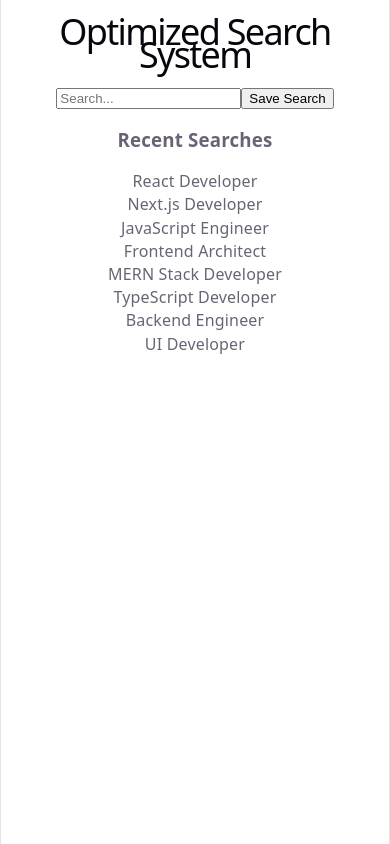
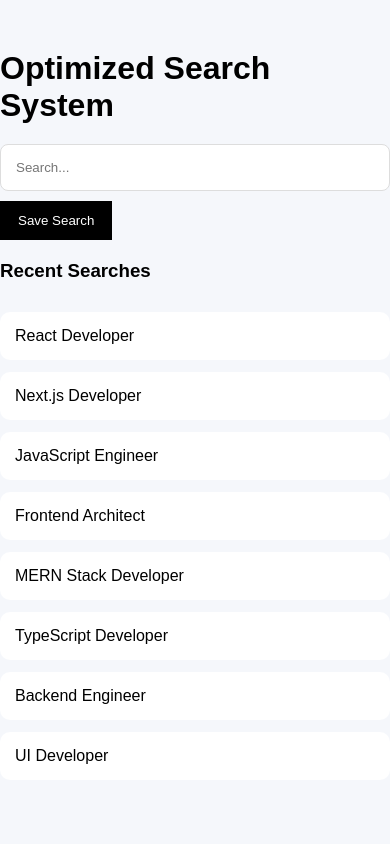
Before and after one commit to jihadsoyon/React-Learn-Practice, a React (Vite) app in the folder Problem-Solving/optimized-search-system/: page / in a window 390 px wide. Built offline with nearby package versions, Linux system fonts and the light colour scheme.

Commit message:
Add responsive styling and UX improvements

```diff
--- a/Problem-Solving/optimized-search-system/src/index.css
+++ b/Problem-Solving/optimized-search-system/src/index.css
@@ -1,111 +1,63 @@
-:root {
-  --text: #6b6375;
-  --text-h: #08060d;
-  --bg: #fff;
-  --border: #e5e4e7;
-  --code-bg: #f4f3ec;
-  --accent: #aa3bff;
-  --accent-bg: rgba(170, 59, 255, 0.1);
-  --accent-border: rgba(170, 59, 255, 0.5);
-  --social-bg: rgba(244, 243, 236, 0.5);
-  --shadow:
-    rgba(0, 0, 0, 0.1) 0 10px 15px -3px, rgba(0, 0, 0, 0.05) 0 4px 6px -2px;
-
-  --sans: system-ui, 'Segoe UI', Roboto, sans-serif;
-  --heading: system-ui, 'Segoe UI', Roboto, sans-serif;
-  --mono: ui-monospace, Consolas, monospace;
-
-  font: 18px/145% var(--sans);
-  letter-spacing: 0.18px;
-  color-scheme: light dark;
-  color: var(--text);
-  background: var(--bg);
-  font-synthesis: none;
-  text-rendering: optimizeLegibility;
-  -webkit-font-smoothing: antialiased;
-  -moz-osx-font-smoothing: grayscale;
-
-  @media (max-width: 1024px) {
-    font-size: 16px;
-  }
-}
-
-@media (prefers-color-scheme: dark) {
-  :root {
-    --text: #9ca3af;
-    --text-h: #f3f4f6;
-    --bg: #16171d;
-    --border: #2e303a;
-    --code-bg: #1f2028;
-    --accent: #c084fc;
-    --accent-bg: rgba(192, 132, 252, 0.15);
-    --accent-border: rgba(192, 132, 252, 0.5);
-    --social-bg: rgba(47, 48, 58, 0.5);
-    --shadow:
-      rgba(0, 0, 0, 0.4) 0 10px 15px -3px, rgba(0, 0, 0, 0.25) 0 4px 6px -2px;
-  }
-
-  #social .button-icon {
-    filter: invert(1) brightness(2);
-  }
+* {
+  margin: 0;
+  padding: 0;
+  box-sizing: border-box;
 }
 
 body {
-  margin: 0;
+  background: #f5f7fb;
+  font-family: sans-serif;
 }
 
-#root {
-  width: 1126px;
-  max-width: 100%;
-  margin: 0 auto;
-  text-align: center;
-  border-inline: 1px solid var(--border);
-  min-height: 100svh;
-  display: flex;
-  flex-direction: column;
-  box-sizing: border-box;
-}
-
-h1,
-h2 {
-  font-family: var(--heading);
-  font-weight: 500;
-  color: var(--text-h);
+.container {
+  max-width: 800px;
+  margin: 50px auto;
 }
 
 h1 {
-  font-size: 56px;
-  letter-spacing: -1.68px;
-  margin: 32px 0;
-  @media (max-width: 1024px) {
-    font-size: 36px;
-    margin: 20px 0;
-  }
-}
-h2 {
-  font-size: 24px;
-  line-height: 118%;
-  letter-spacing: -0.24px;
-  margin: 0 0 8px;
-  @media (max-width: 1024px) {
-    font-size: 20px;
-  }
-}
-p {
-  margin: 0;
+  margin-bottom: 20px;
 }
 
-code,
-.counter {
-  font-family: var(--mono);
-  display: inline-flex;
-  border-radius: 4px;
-  color: var(--text-h);
+.search-input {
+  width: 100%;
+  padding: 15px;
+  border-radius: 8px;
+  border: 1px solid #ddd;
 }
 
-code {
-  font-size: 15px;
-  line-height: 135%;
-  padding: 4px 8px;
-  background: var(--code-bg);
+.search-btn {
+  margin-top: 10px;
+  padding: 12px 18px;
+  border: none;
+  background: black;
+  color: white;
+  cursor: pointer;
 }
+
+.history {
+  margin-top: 20px;
+}
+
+.history-btn {
+  margin: 5px;
+  padding: 8px 14px;
+  border: none;
+  border-radius: 20px;
+  cursor: pointer;
+}
+
+.results {
+  margin-top: 30px;
+  display: grid;
+  gap: 12px;
+}
+
+.card {
+  background: white;
+  padding: 15px;
+  border-radius: 10px;
+}
+
+mark {
+  background: yellow;
+}
```
Also changed, not shown: Problem-Solving/optimized-search-system/src/App.css (deleted, +0 -184 lines).
